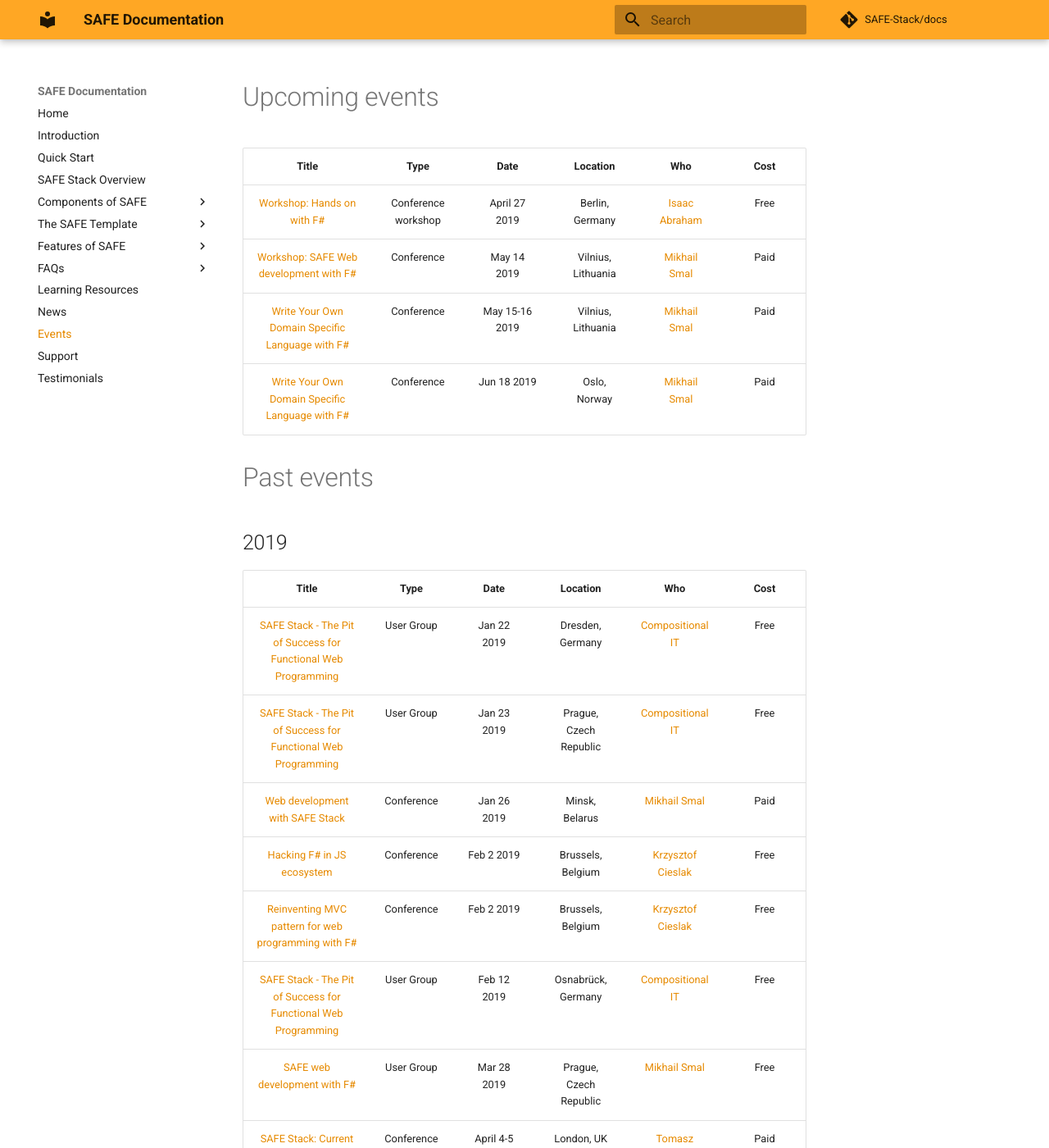
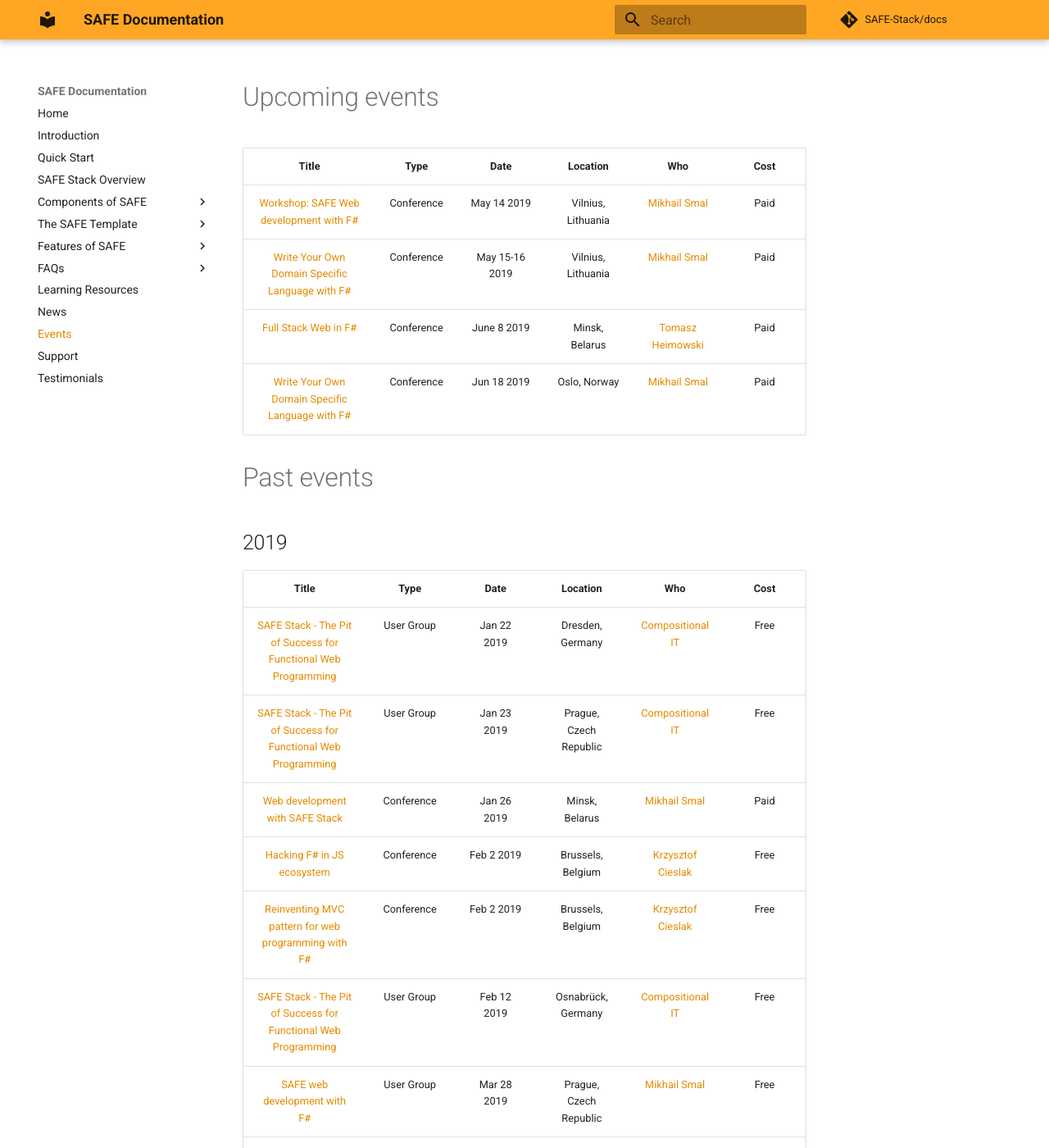
Before and after one commit to SAFE-Stack/docs, an MkDocs documentation site: the page built from docs/events.md, in a window 1280 px wide and 1400 px high. Shown: the whole window at 82% size. Built offline with MkDocs 1.6.1 and Material for MkDocs 9.7.7, drawn with Linux system fonts in a browser that asks for light colours; comment, search, counter and statistics services are not loaded; some of the changed text lies outside the part shown.

Commit message:
Add https://dotnetsummit.by/ to events

```diff
--- a/docs/events.md
+++ b/docs/events.md
@@ -2,9 +2,9 @@
 
 | Title | Type | Date | Location | Who | Cost |
 |:-:|:-:|:-:|:-:|:-:|:-:|
-| [Workshop: Hands on with F#](https://spartakiade.org/) | Conference workshop | April 27 2019 | Berlin, Germany | [Isaac Abraham](https://twitter.com/isaac_abraham) | Free
 | [Workshop: SAFE Web development with F#](https://devdays.lt/safe-web/) | Conference | May 14 2019 | Vilnius, Lithuania | [Mikhail Smal](https://twitter.com/mvsmal) | Paid
 | [Write Your Own Domain Specific Language with F#](https://devdays.lt/mikhail-smal/) | Conference | May 15-16 2019 | Vilnius, Lithuania | [Mikhail Smal](https://twitter.com/mvsmal) | Paid
+| [Full Stack Web in F#](https://dotnetsummit.by/) | Conference | June 8 2019 | Minsk, Belarus | [Tomasz Heimowski](https://theimowski.com) | Paid
 | [Write Your Own Domain Specific Language with F#](https://ndcoslo.com/talk/write-your-own-domain-specific-language-with-f/) | Conference | Jun 18 2019 | Oslo, Norway | [Mikhail Smal](https://twitter.com/mvsmal) | Paid
 
 # Past events
```
Also changed, not shown: other parts of docs/events.md (+1 -0 lines).
